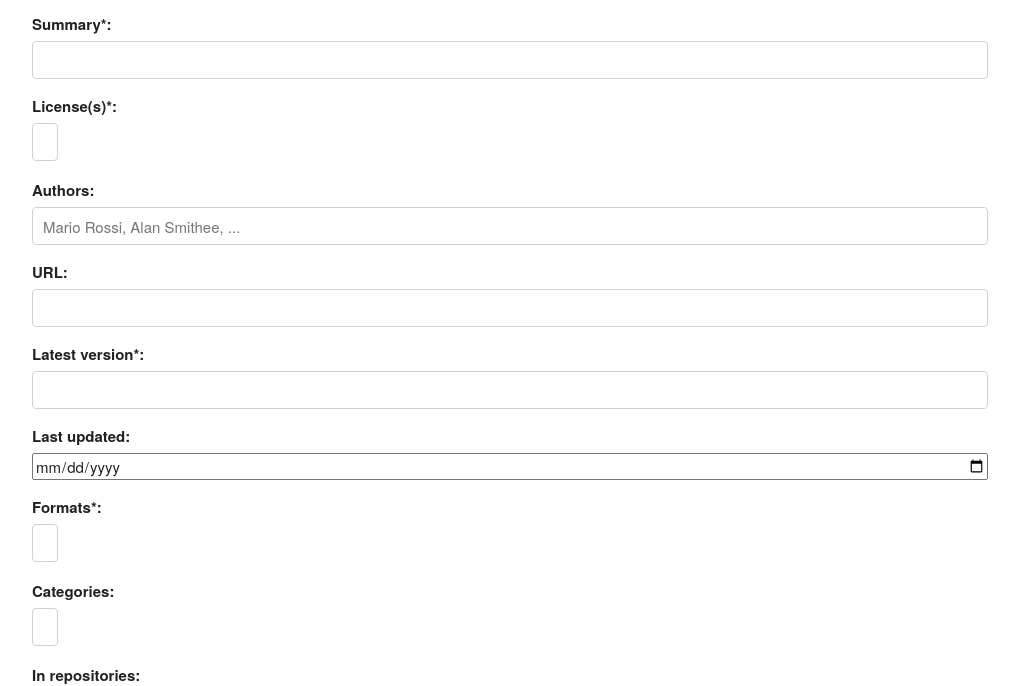
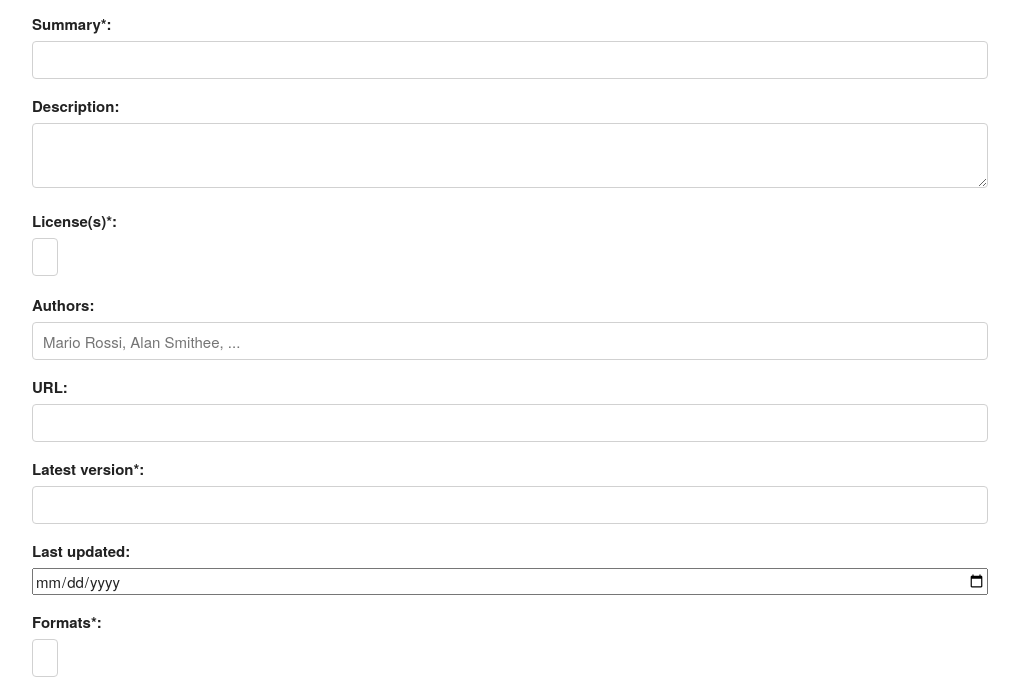
Before and after one commit to flosstudio/form, a plain HTML site: page index.html in a window 1280 px wide. Shown: the part 150-836 px from the top of the page, without its empty margins (130-1149 px from the left). Drawn offline with Linux system fonts and the light colour scheme; a script that the page names is missing.

Commit message:
Added Description field

```diff
--- a/index.html
+++ b/index.html
@@ -26,6 +26,11 @@
             <label for="input-summary">Summary*:</label>
             <input type="text" id="input-summary" required
                    class="u-full-width"/>
+          </div>
+          <div class="row">
+            <label for="textarea-description">Description:</label>
+            <textarea class="u-full-width" id="textarea-description">
+            </textarea>
           </div>
           <div class="row">
             <label for="select-licenses">License(s)*:</label>
```
